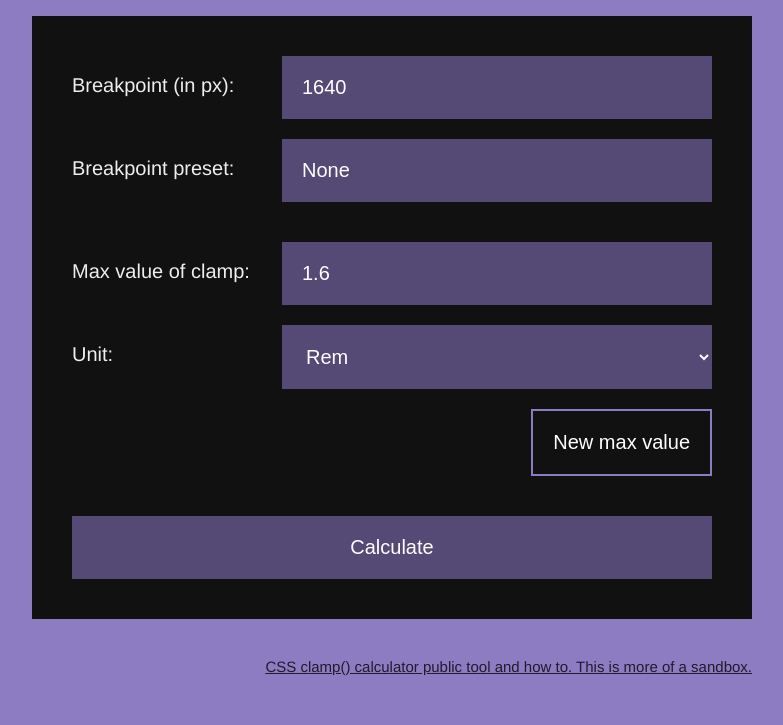
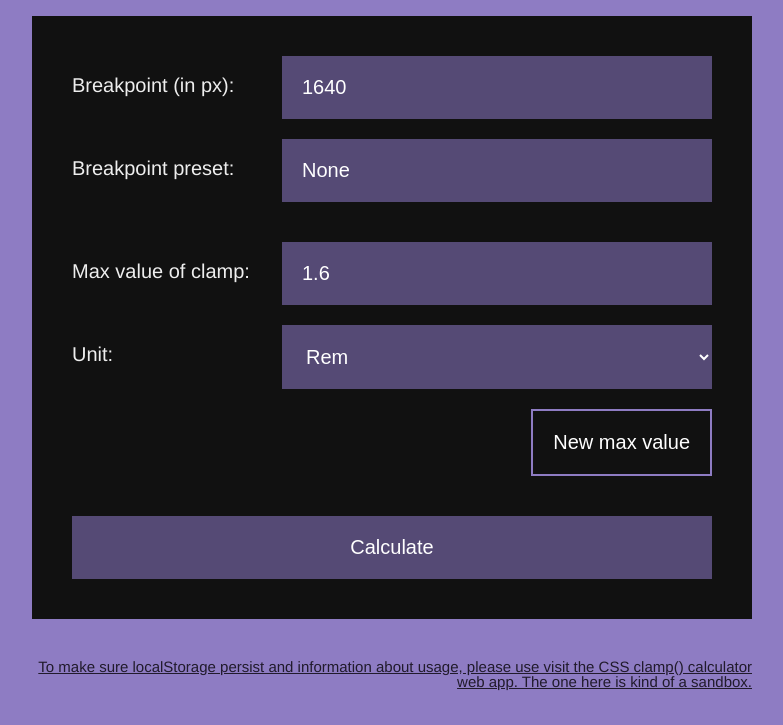
Before and after one commit to scrhllbrg/clampcalculator, a plain HTML site: page clampcalculator.html in a window 1280 px wide. Shown: the part 124-849 px from the top of the page, without its empty margins (248-1031 px from the left). Drawn offline with Linux system fonts and the light colour scheme.

Commit message:
Alter discalaimer

```diff
--- a/clampcalculator.html
+++ b/clampcalculator.html
@@ -76,7 +76,7 @@
       </div>
     </main>
     <div class="disclaimer">
-      <a href="https://clamp.hpns.dev/" title="To make sure localStorage persist, visit the fully fledged CSS clamp calculator" target="_blank" rel="noopener"> CSS clamp() calculator public tool and how to. This is more of a sandbox.</a>
+      <a href="https://clamp.hpns.dev/" title="Visit the fully fledged CSS clamp calculator" target="_blank" rel="noopener"> To make sure localStorage persist and information about usage, please use visit the CSS clamp() calculator web app. The one here is kind of a sandbox.</a>
     </div>
     <script src="clampcalculator.js?v=1.43"></script>
   </body>
```
